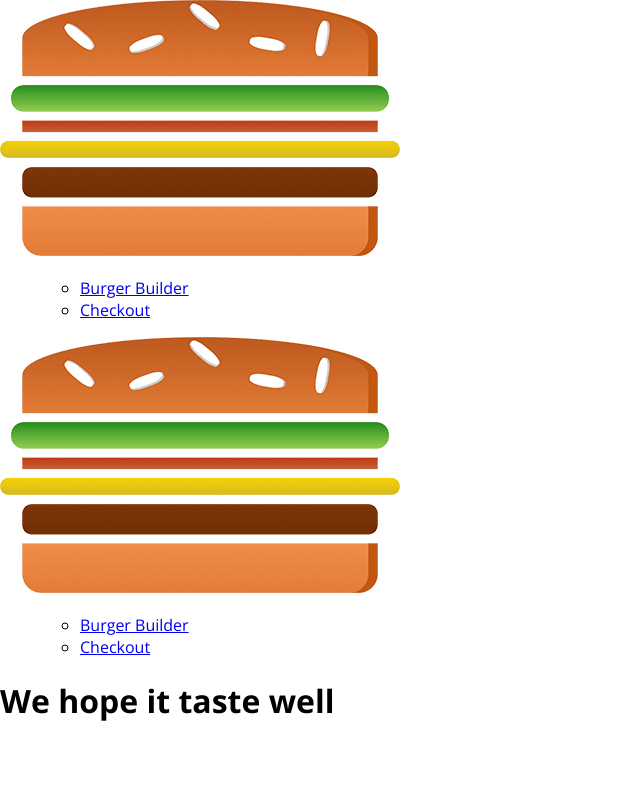
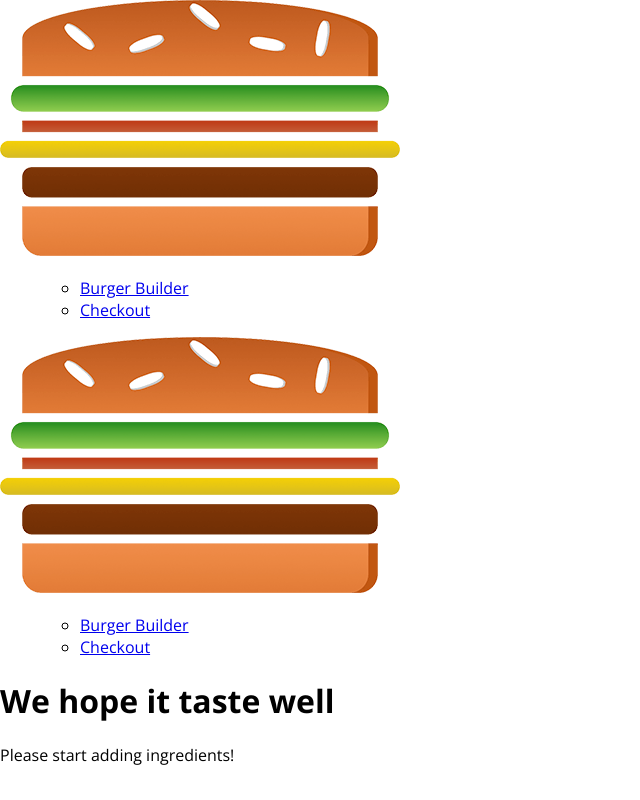
Before and after one commit to eum602/Burguer-App, a React app: page /checkout in a window 1280 px wide. Shown: the top 800 px of the page, without its empty margins (0-640 px from the left). Built offline with nearby package versions, Linux system fonts and the light colour scheme.

Commit message:
Used ENCODEURICOMPONENT to pass a QUERY PARAM in props.history.PUSH (SEARCH:'...'); and PARSED with URLSEARCHPARAMS(this.props.location.SEARCH). Used '+' to convert STRING TO NUMBER

```diff
--- a/src/components/Order/CheckoutSummary/CheckoutSummary.js
+++ b/src/components/Order/CheckoutSummary/CheckoutSummary.js
@@ -11,10 +11,10 @@ const checkoutSummary = props =>{
             </div>
             <Button
                 btnType='Danger'
-                clicked>CANCEL</Button>
+                clicked={props.checkoutCancelled}>CANCEL</Button>
             <Button
                 btnType='Success'
-                clicked>CONTINUE</Button>
+                clicked={props.checkoutContinued}>CONTINUE</Button>
         </div>
     )
 }
--- a/src/containers/BurgerBuilder/BurgerBuilder.js
+++ b/src/containers/BurgerBuilder/BurgerBuilder.js
@@ -84,30 +84,38 @@ class BurgerBuilder extends Component {
 
     purchaseContinueHandler = () =>{
         //alert('You continue!')
-        this.setState({loading:true})
-        const order = {
-            ingredients: this.state.ingredients,
-            price:this.state.totalPrice,
-            customer: {
-                name: "Erick Pacheco",
-                address: {
-                    street:'Punta Negra',
-                    zipCode: "23",
-                    country: "Peru"
-                },
-                email: "eum602@gmail.com"
-            },
-            deliveryMethod: 'fastest'
+        // this.setState({loading:true})
+        // const order = {
+        //     ingredients: this.state.ingredients,
+        //     price:this.state.totalPrice,
+        //     customer: {
+        //         name: "Erick Pacheco",
+        //         address: {
+        //             street:'Punta Negra',
+        //             zipCode: "23",
+        //             country: "Peru"
+        //         },
+        //         email: "eum602@gmail.com"
+        //     },
+        //     deliveryMethod: 'fastest'
+        // }
+        // axios.post('/orders.json',order) //In firebase as we specify
+        // // orders then that enpoint is created automatically;
+        // //also using ".json" extension so that we use a non relational db
+        // .then(response=>{
+        //     this.setState({loading:false,purchasing:false})
+        // })//purchasing:false to not to show modal anymore
+        // //loading to turn off sping by switching to <OrderSummary> =>see orderSummary variable in render
+        // .catch(e=>this.setState({loading:false,purchasing:false}))
+        const queryParams = []
+        for(let i in this.state.ingredients){
+            queryParams.push(`${encodeURIComponent(i)}=${encodeURIComponent(this.state.ingredients[i])}`)
         }
-        axios.post('/orders.json',order) //In firebase as we specify
-        // orders then that enpoint is created automatically;
-        //also using ".json" extension so that we use a non relational db
-        .then(response=>{
-            this.setState({loading:false,purchasing:false})
-            this.props.history.push('/checkout')
-        })//purchasing:false to not to show modal anymore
-        //loading to turn off sping by switching to <OrderSummary> =>see orderSummary variable in render
-        .catch(e=>this.setState({loading:false,purchasing:false}))
+        const queryString = queryParams.join('&')
+        this.props.history.push({
+            pathname:"/checkout",
+            search:`?${queryString}`
+        })
     }
 
     render(){
--- a/src/containers/Checkout/Checkout.js
+++ b/src/containers/Checkout/Checkout.js
@@ -9,10 +9,33 @@ class Checkout extends Component{
             bacon:1
         }
     }
+    checkoutCancelledHandler = () => {
+        this.props.history.goBack() //takes you back to the previous page
+    }
+
+    checkoutContinuedHandler = () => {
+        this.props.history.replace('/checkout/contact-data') //replaces the path url, then will go
+        //again to the parent(app.js) to find routes that matches partially or exactly with
+        //"/checkout/contact-data", at this point it only found /checkout on parent and thus renders it
+        //again
+    }
+    componentDidMount(){
+        const ingredients={}
+        const query = new URLSearchParams(this.props.location.search);
+        for (let param of query.entries()) {
+            //['salad','1']
+            ingredients[param[0]]=+param[1]//using + to convert string to number
+        }
+        this.setState({ingredients})
+    }
     render(){
         return(
             <div>
-                <CheckoutSummary ingredients={this.state.ingredients}/>
+                <CheckoutSummary
+                    ingredients={this.state.ingredients}
+                    checkoutCancelled= {this.checkoutCancelledHandler}
+                    checkoutContinued={this.checkoutContinuedHandler}
+                    />
             </div>
         )
     }
```
